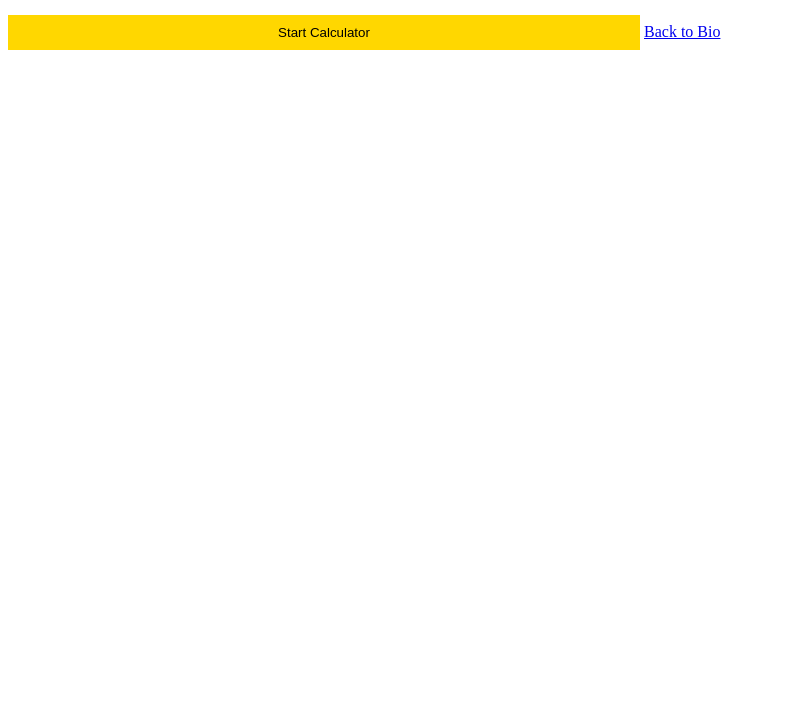
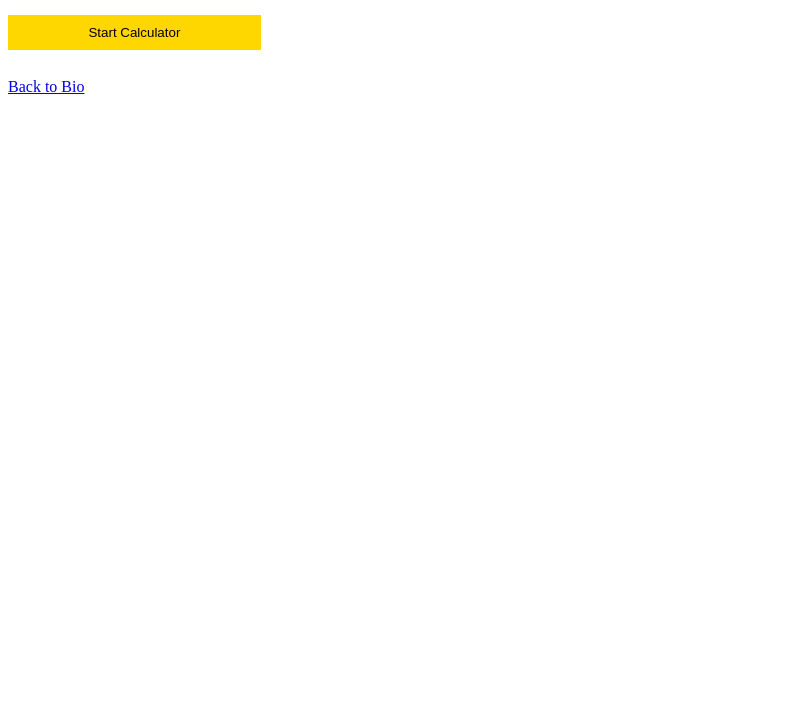
Before and after one commit to wwatncm3/wwalton322-my-webpage, a plain HTML site: page calculator.html in a window 1280 px wide. Shown: the part 73-800 px from the top of the page, without its empty margins (0-796 px from the left). Drawn offline with Linux system fonts and the light colour scheme.

Commit message:
add calculator

```diff
--- a/calculator.css
+++ b/calculator.css
@@ -35,5 +35,9 @@ button {
     margin: 8px 0;
     border: none;
     cursor: pointer;
-    width: 50%;
+    width: 20%;
 }
+a {
+    display: block;
+    margin-top: 20px;
+}
```
